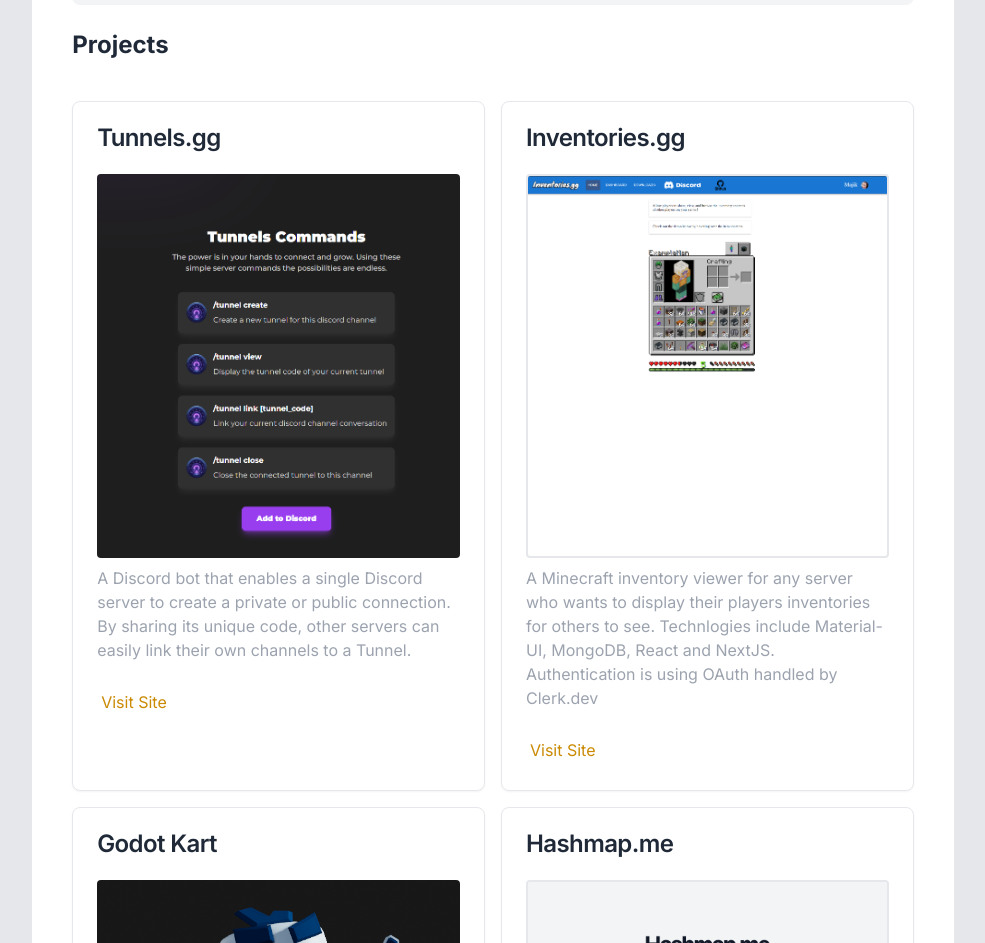
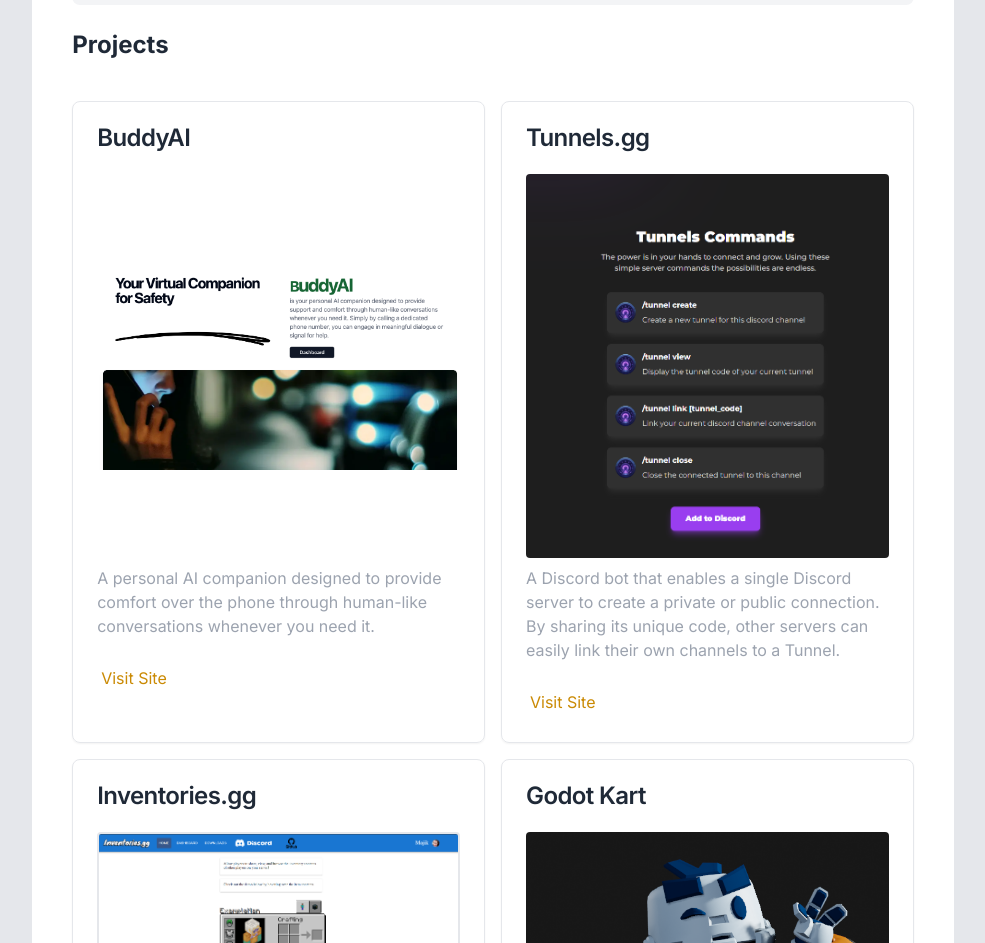
Before and after one commit to chasem-dev/chasem.dev, a Next.js app: page / in a window 1280 px wide. Shown: the part 2900-3843 px from the top of the page, without its empty margins (147-1132 px from the left). Built offline with nearby package versions, Linux system fonts and the light colour scheme; no server answers.

Commit message:
Buddy AI

```diff
--- a/components/component/main-page.tsx
+++ b/components/component/main-page.tsx
@@ -257,6 +257,34 @@
         <section className="mt-10 flex flex-row justify-center w-full" id="projects">
           <div className="w-full">
             <div className="grid justify-center sm:grid-cols-1 lg:grid-cols-2 md:grid-cols-1 gap-4">
+            <Card className="min">
+              <CardHeader>
+                <CardTitle className="p-0">BuddyAI</CardTitle>
+              </CardHeader>
+              <CardContent>
+                <img
+                  alt="BuddyAI"
+                  className="w-full h-64 sm:h-64 md:h-96 lg:h-96 object-cover rounded"
+                  height="200"
+                  src="/buddyai.png"
+                  style={{
+                    aspectRatio: "200/200",
+                    objectFit: 'scale-down'
+                  }}
+                  width="200"
+                />
+                <div className="mt-2 flex w-full">
+                  <p className="text-gray-400 w-full">
+                  A personal AI companion designed to provide comfort over the phone through human-like conversations whenever you need it.
+                  </p>
+                </div>
+              </CardContent>
+              <CardFooter>
+                <Link className="text-yellow-600 hover:underline hover:bg-gray-200 rounded p-1" href="https://buddyai.org?ref=chasem.dev">
+                  Visit Site
+                </Link>
+              </CardFooter>
+            </Card>
             <Card className="min">
                 <CardHeader>
                   <CardTitle className="p-0">Tunnels.gg</CardTitle>
```
Also changed, not shown: public/buddyai.png (added).
